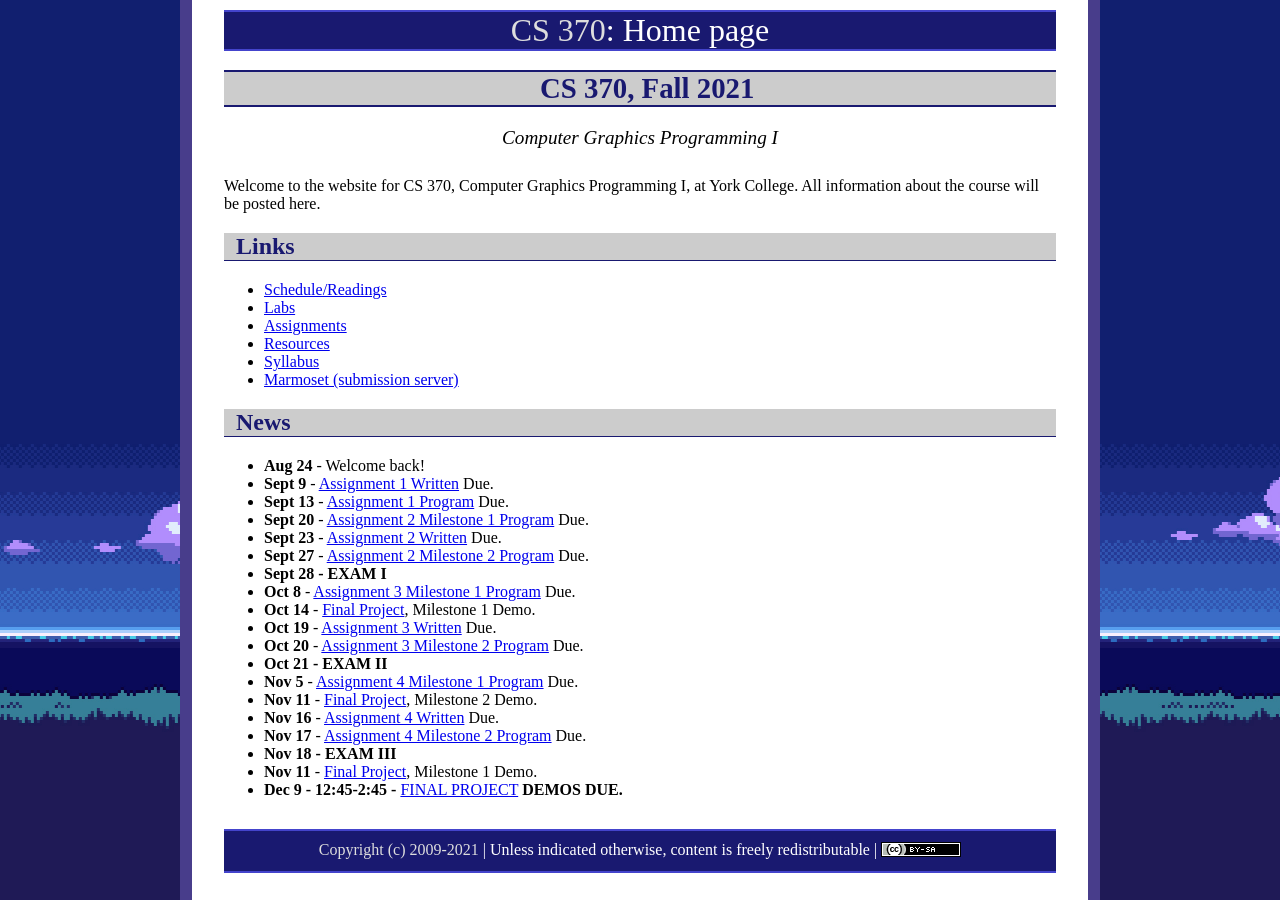
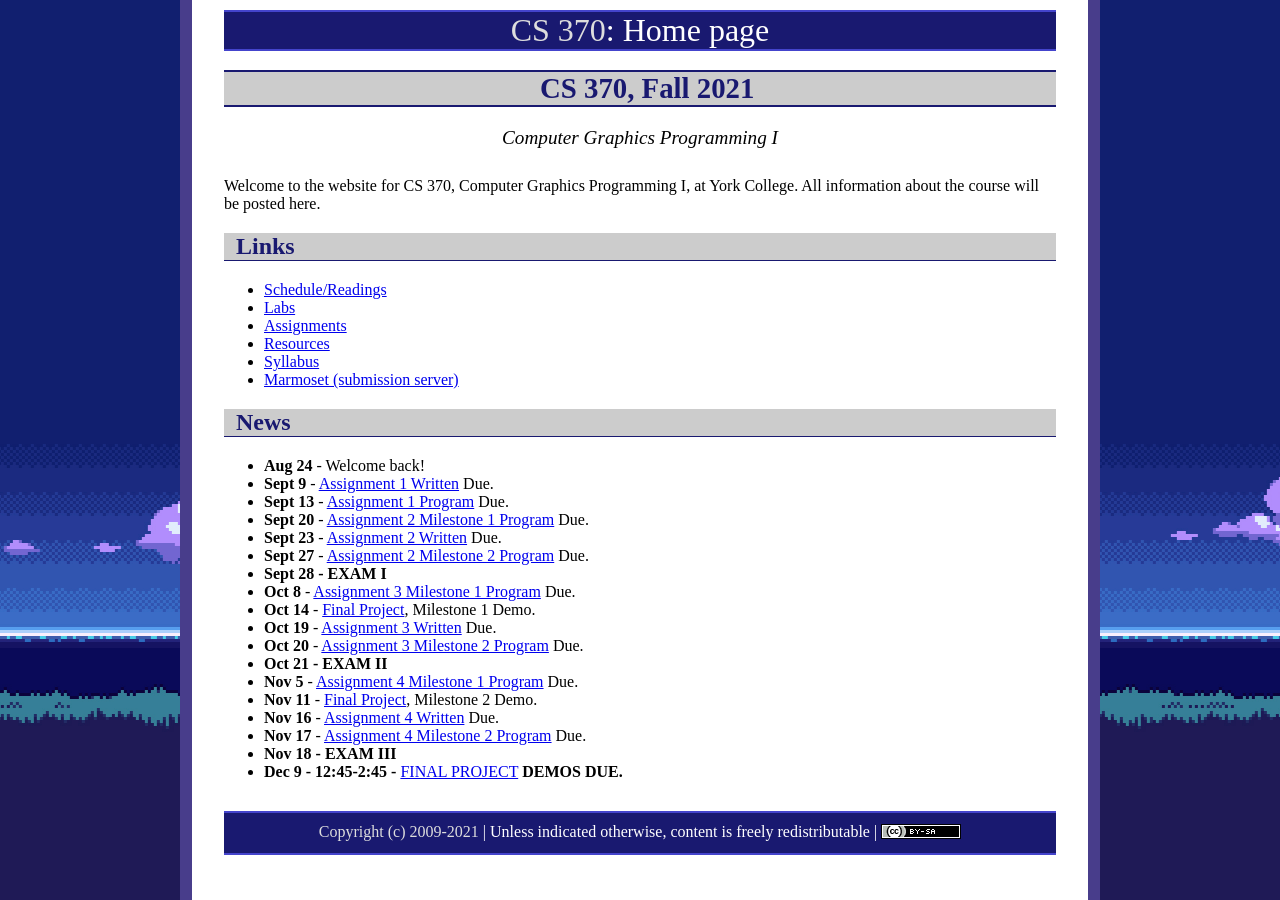
Before and after one commit to ycpcs/cs370-fall2021, a Jekyll site: the page built from index.md, in a window 1280 px wide. Built offline with Jekyll 4.4.1, drawn with Linux system fonts in a browser that asks for light colours.

Commit message:
fix index
fix index

```diff
--- a/index.md
+++ b/index.md
@@ -36,7 +36,6 @@ Welcome to the website for CS 370, Computer Graphics Programming I, at York Coll
 * **Nov 16** - [Assignment 4 Written](assign/assign04.html) Due.
 * **Nov 17** - [Assignment 4 Milestone 2 Program](assign/assign04.html) Due.
 * **Nov 18 - EXAM III**
-* **Nov 11** - [Final Project](assign/project.html), Milestone 1 Demo.
 * **Dec 9 - 12:45-2:45 -** [FINAL PROJECT](assign/project.html) **DEMOS DUE.**
 
 <!--
```
